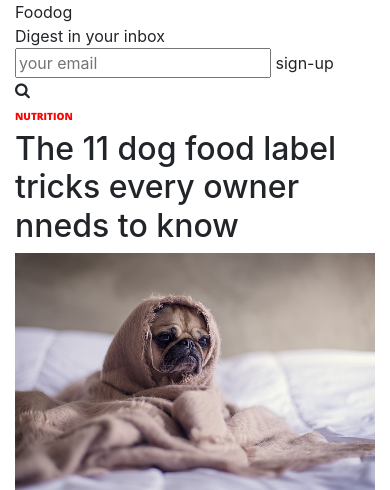
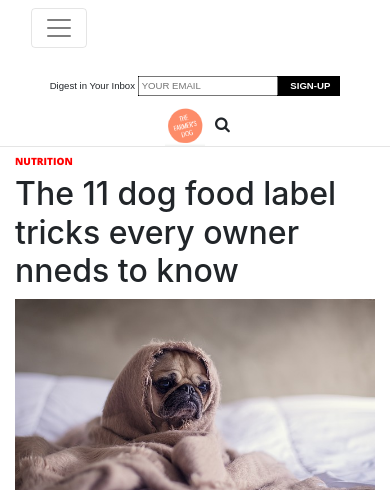
Before and after one commit to SergeBayet/FooDog, a website: page single.html in a window 390 px wide. Shown: the top 490 px of the page. Drawn offline with nearby package versions, Linux system fonts and the light colour scheme.

Commit message:
css header

```diff
--- a/assets/scss/_surya-style.scss
+++ b/assets/scss/_surya-style.scss
@@ -85,3 +85,74 @@ $bgc-network-footer-container: #333639;
     font-size: small;
   }
 }
+
+/*css single page*/
+.title-single {
+  font: {
+    family: $brand-font;
+    weight: bolder;
+    size: 120%;
+  }
+}
+.digest {
+  margin-top: 20px;
+  text-align: center;
+  font: {
+    family: arial;
+    size: 60%;
+  }
+  .sign-up-border {
+    background-color: black;
+    padding-top: 4px;
+    padding-bottom: 5px;
+  }
+  .sign-up {
+    padding-left: 10px;
+    padding-right: 10px;
+    font-weight: bold;
+    color: white;
+    text-decoration: none;
+  }
+}
+.farmer {
+  text-align: right;
+
+  .farmers-dog {
+    display: inline-block;
+    background-image: url("/assets/images/logo.png");
+    background-repeat: no-repeat;
+    background-size: cover;
+    width: 40px;
+    height: 40px;
+    margin-top: 10px;
+    margin-right: 20px;
+    padding-left: 20px;
+    i {
+      margin-left: 30px;
+      margin-top: 10px;
+    }
+  }
+}
+hr {
+  margin: 0;
+  padding: 0;
+}
+.dropdown-item:hover {
+  background-color: rgba(100, 95, 95, 0.705);
+}
+@media screen and (max-width: 767px) {
+  .farmer {
+    text-align: center;
+
+    .farmers-dog {
+      display: inline-block;
+      background-image: url("/assets/images/logo.png");
+      background-repeat: no-repeat;
+      background-size: cover;
+      width: 40px;
+      height: 40px;
+      margin-top: 10px;
+      margin-right: 20px;
+    }
+  }
+}
--- a/single.html
+++ b/single.html
@@ -29,25 +29,55 @@
   <div class="container-fluid">
     <div class="row">
       <div class="col-lg-3 col-md-3 col-12 brand-single">
-        <span class="burger-menu"> </span>
+        <!--burger menu-->
+
+
+    <nav class="navbar navbar-expand-lg navbar-light bg-light">
+
+          <button class="navbar-toggler" type="button" data-toggle="collapse" data-target="#navbarNavDropdown" aria-controls="navbarNavDropdown" aria-expanded="false" aria-label="Toggle navigation">
+            <span class="navbar-toggler-icon"></span>
+          </button>
+      <div class="collapse navbar-collapse" id="navbarNavDropdown">
+        <ul class="navbar-nav">
+          <li class="nav-item dropdown">
+            <a class="nav-link dropdown-toggle" href="#" id="navbarDropdownMenuLink" role="button" data-toggle="dropdown" aria-haspopup="true" aria-expanded="false">
+              <i class="fa fa-bars"></i>
+            </a>
+            <div class="dropdown-menu" aria-labelledby="navbarDropdownMenuLink">
+              <a class="dropdown-item" href="#">Action</a>
+              <a class="dropdown-item" href="#">Another action</a>
+              <a class="dropdown-item" href="#">Something else here</a>
+
+            </div>
+
+          </li>
+        </ul>
         <span class="title-single">
-          Foodog
-        </span>
+            Foodog
+          </span>
+      </div>
+    </nav>
+
+        <!--burger menu-->
       </div>
       <div class="col-lg-6 col-md-6 col-12 digest">
         <form>
-          Digest in your inbox
-          <input type="text" placeholder="your email" />
-          <span class="sign-up">sign-up</span>
+          Digest in Your Inbox
+          <span class="sign-up-border">
+            <input type="text" placeholder="YOUR EMAIL" />
+            <span><a  class="sign-up" href="#">SIGN-UP</a> </span>
+          </span>
         </form>
       </div>
       <div class="col-lg-3 col-md-3 col-12 farmer">
-        <span class="farmers-dog"></span>
-        <i class="fa fa-search"></i>
+        <span class="farmers-dog"><i class="fa fa-search"></i></span>
+
       </div>
+      <hr class="col-12">
       <!--end of the header-->
       <div class="col-lg-3 col-md-12"></div>
       <div class="col-lg-4 col-md-12">
+
         <h3 class="subject">Nutrition</h3>
         <h2 class="title-secondary-single">
           The 11 dog food label tricks every owner nneds to know
```
Also changed, not shown: assets/css/style.css, assets/images/logo.png (added).
